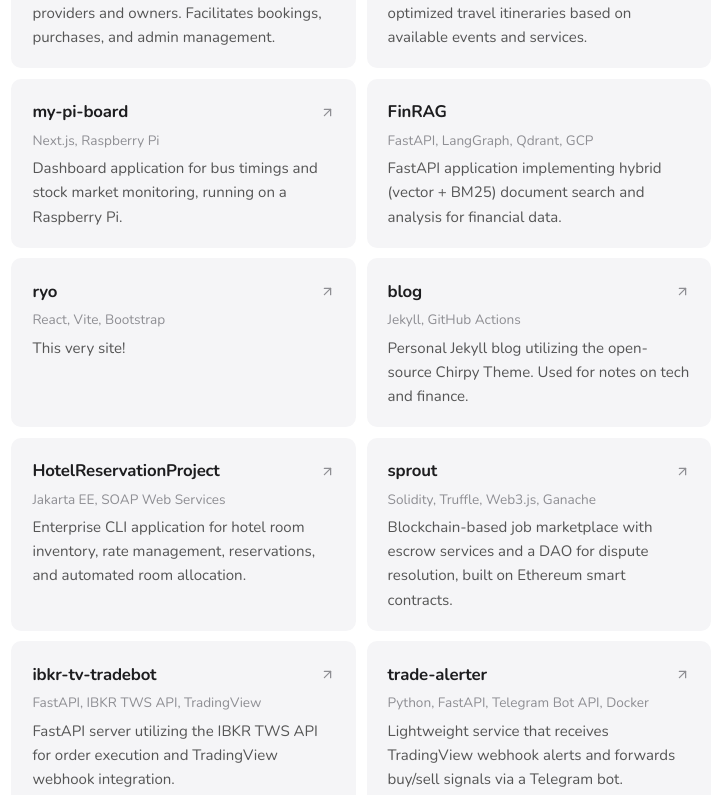
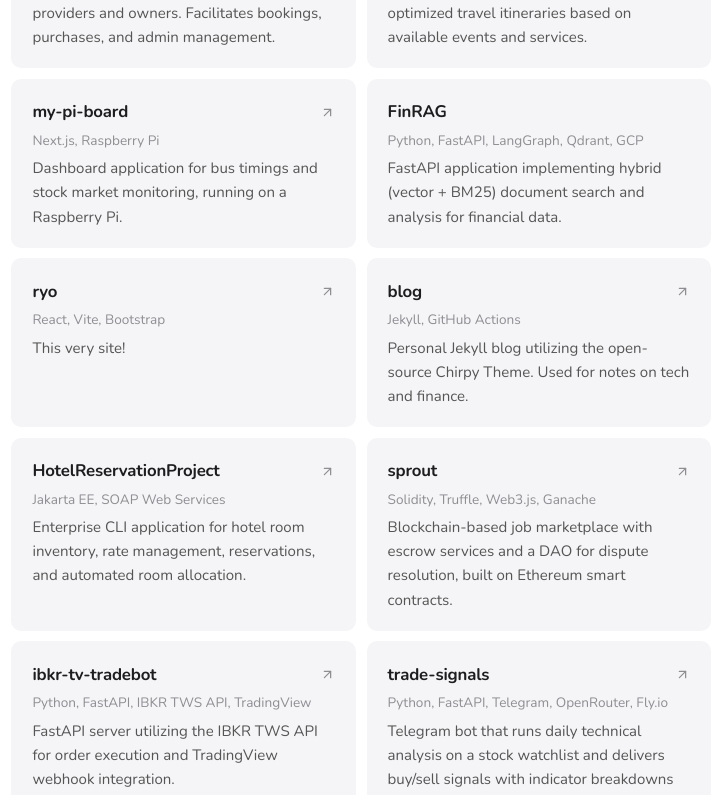
Before and after one commit to ryo-wijaya/ryo, a React (Vite) app: page /#about in a window 1280 px wide. Shown: the part 3840-4635 px from the top of the page, without its empty margins (411-1131 px from the left). Built offline with nearby package versions, Linux system fonts and the light colour scheme.

Commit message:
Update projects

```diff
--- a/src/data.js
+++ b/src/data.js
@@ -96,7 +96,7 @@ export const projects = [
   },
   {
     name: "FinRAG",
-    tech: "FastAPI, LangGraph, Qdrant, GCP",
+    tech: "Python, FastAPI, LangGraph, Qdrant, GCP",
     url: null,
     description:
       "FastAPI application implementing hybrid (vector + BM25) document search and analysis for financial data.",
@@ -131,10 +131,17 @@ export const projects = [
   },
   {
     name: "ibkr-tv-tradebot",
-    tech: "FastAPI, IBKR TWS API, TradingView",
+    tech: "Python, FastAPI, IBKR TWS API, TradingView",
     url: "https://github.com/ryo-wijaya/ibkr-tv-tradebot",
     description:
       "FastAPI server utilizing the IBKR TWS API for order execution and TradingView webhook integration.",
+  },
+  {
+    name: "trade-signals",
+    tech: "Python, FastAPI, Telegram, OpenRouter, Fly.io",
+    url: "https://github.com/ryo-wijaya/trade-signals",
+    description:
+      "Telegram bot that runs daily technical analysis on a stock watchlist and delivers buy/sell signals with indicator breakdowns and optional AI-powered market summaries.",
   },
   {
     name: "trade-alerter",
```
